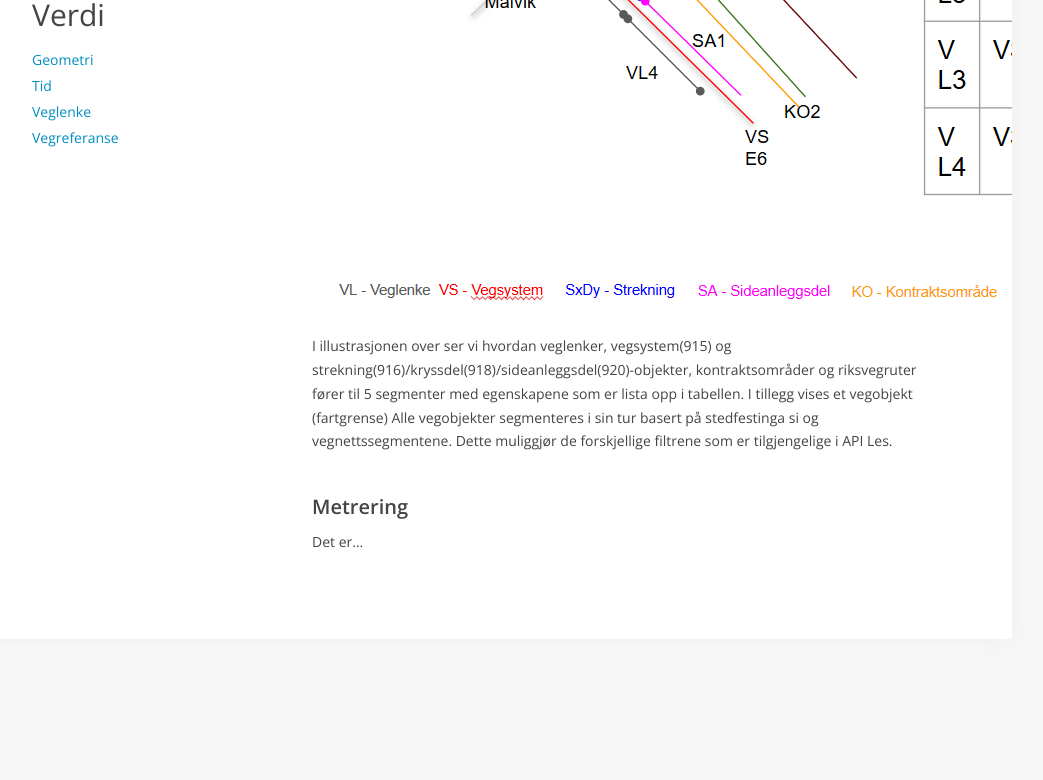
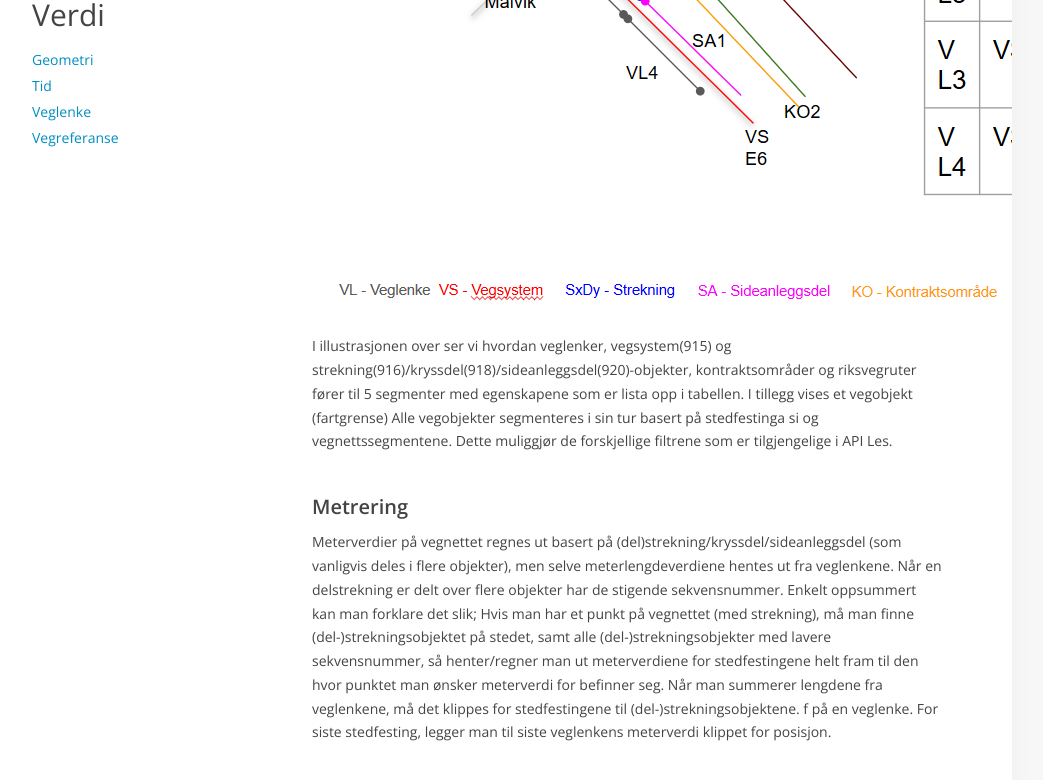
Before and after one commit to nvdb-vegdata/apidokumentasjon, a Jekyll site: the page built from v3/segmentering.md, in a window 1280 px wide and 900 px high, scrolled down 1093 px. Shown: the top 780 px of the window, without its empty margins (153-1196 px from the left). Built offline with Jekyll 4.4.1, drawn with Linux system fonts in a browser that asks for light colours; our own code applies the rules of GitHub Pages for plain Markdown files; before the commit the page ends 1802 px from its top, so only the background shows below that.

Commit message:
Update segmentering.md

```diff
--- a/v3/segmentering.md
+++ b/v3/segmentering.md
@@ -10,4 +10,4 @@
 I illustrasjonen over ser vi hvordan veglenker, vegsystem(915) og strekning(916)/kryssdel(918)/sideanleggsdel(920)-objekter, kontraktsområder og riksvegruter fører til 5 segmenter med egenskapene som er lista opp i tabellen. I tillegg vises et vegobjekt (fartgrense) Alle vegobjekter segmenteres i sin tur basert på stedfestinga si og vegnettssegmentene. Dette muliggjør de forskjellige filtrene som er tilgjengelige i API Les.
 
 ### Metrering
-Det er...
+Meterverdier på vegnettet regnes ut basert på (del)strekning/kryssdel/sideanleggsdel (som vanligvis deles i flere objekter), men selve meterlengdeverdiene hentes ut fra veglenkene. Når en delstrekning er delt over flere objekter har de stigende sekvensnummer. Enkelt oppsummert kan man forklare det slik; Hvis man har et punkt på vegnettet (med strekning), må man finne (del-)strekningsobjektet på stedet, samt alle (del-)strekningsobjekter med lavere sekvensnummer, så henter/regner man ut meterverdiene for stedfestingene helt fram til den hvor punktet man ønsker meterverdi for befinner seg. Når man summerer lengdene fra veglenkene, må det klippes for stedfestingene til (del-)strekningsobjektene. f på en veglenke. For siste stedfesting, legger man til siste veglenkens meterverdi klippet for posisjon.
```
